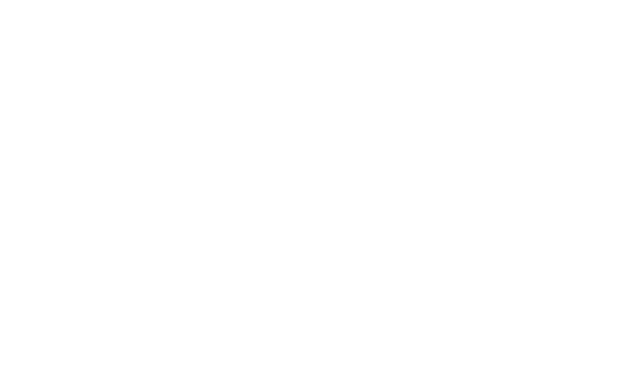
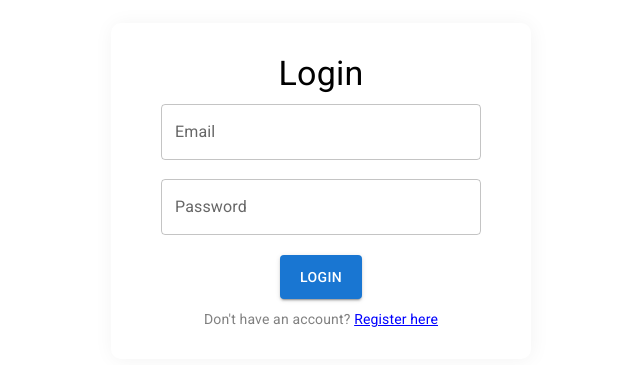
Before and after one commit to patjohntrick/valorant-community-wall, a React (Create React App) app: page / in a window 1280 px wide. Shown: the part 217-582 px from the top of the page, without its empty margins (319-959 px from the left). Built offline with nearby package versions, Linux system fonts and the light colour scheme.

Commit message:
CMS-1: Created login form

```diff
--- a/src/App.tsx
+++ b/src/App.tsx
@@ -1,7 +1,13 @@
 import React from 'react';
 
+import { Login } from './pages';
+
 function App() {
-  return <div className="App"></div>;
+  return (
+    <div className="App">
+      <Login />
+    </div>
+  );
 }
 
 export default App;
--- a/src/pages/Login.tsx
+++ b/src/pages/Login.tsx
@@ -1,5 +1,71 @@
 import React from 'react';
 
+import { Button, TextField, Typography, Box, Container } from '@mui/material';
+import styled from '@emotion/styled';
+
 export const Login = () => {
-  return null;
+  return (
+    <Containers>
+      <FormContainer>
+        <LoginText variant="h4">Login</LoginText>
+        <FieldContainer>
+          <TextField id="outlined-required" label="Email" type="email" />
+          <TextField id="outlined-required" label="Password" type="password" />
+        </FieldContainer>
+        <ButtonContainer>
+          <Button variant="contained" sx={{ padding: '10px 20px' }}>
+            Login
+          </Button>
+        </ButtonContainer>
+        <FooterText variant="body2">
+          Don't have an account? <span style={RegisterLink}>Register here</span>
+        </FooterText>
+      </FormContainer>
+    </Containers>
+  );
 };
+
+const Containers = styled(Container)(() => ({
+  width: '100vw',
+  height: '100vh',
+  display: 'flex',
+  justifyContent: 'center',
+  alignItems: 'center'
+}));
+
+const FormContainer = styled(Box)(() => ({
+  width: '320px',
+  padding: '30px 50px',
+  borderRadius: '10px',
+  boxShadow: '1px 1px 20px rgba(0, 0, 0, .05)'
+}));
+
+const FieldContainer = styled(Box)(() => ({
+  width: '100%',
+  display: 'flex',
+  flexDirection: 'column',
+  justifyContent: 'space-around',
+  height: '150px'
+}));
+
+const LoginText = styled(Typography)(() => ({
+  textAlign: 'center'
+}));
+
+const ButtonContainer = styled(Box)(() => ({
+  display: 'flex',
+  justifyContent: 'center',
+  marginTop: 10
+}));
+
+const FooterText = styled(Typography)(() => ({
+  marginTop: 10,
+  textAlign: 'center',
+  color: 'gray'
+}));
+
+const RegisterLink = {
+  textDecoration: 'underline',
+  color: 'blue',
+  cursor: 'pointer'
+};
--- /dev/null
+++ b/src/pages/index.ts
@@ -0,0 +1 @@
+export { Login as Login } from './Login';
```
